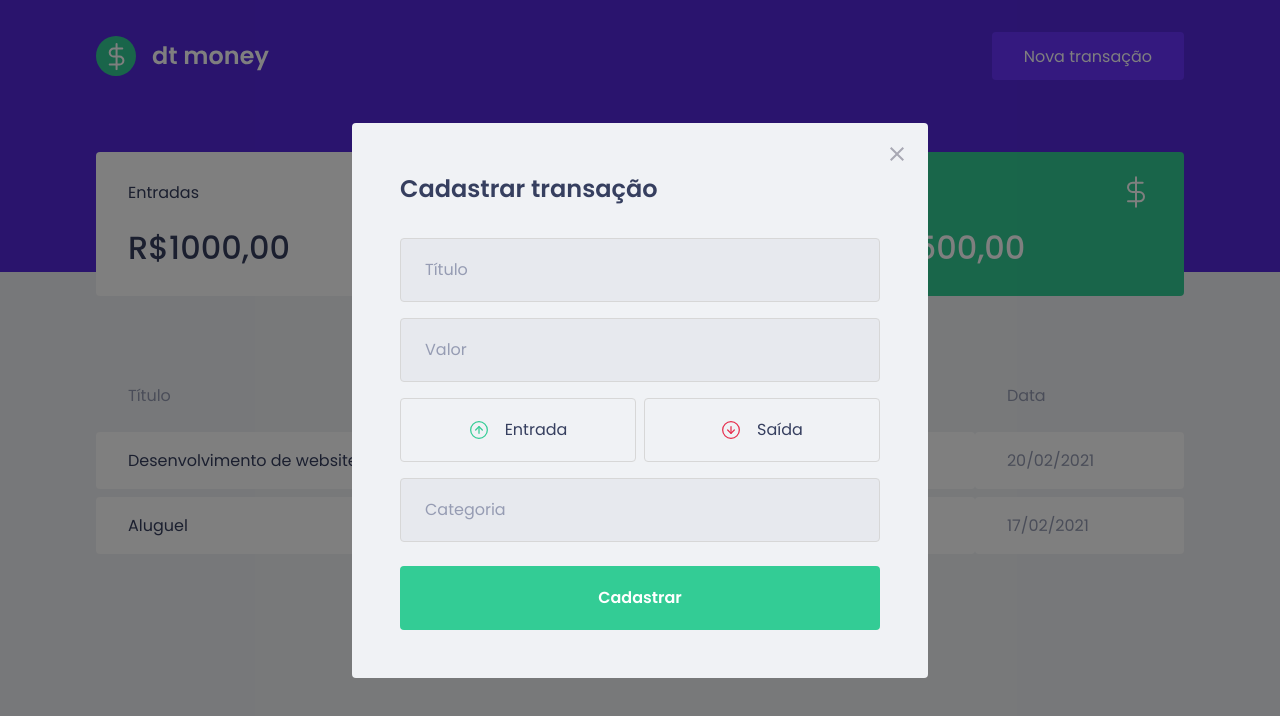
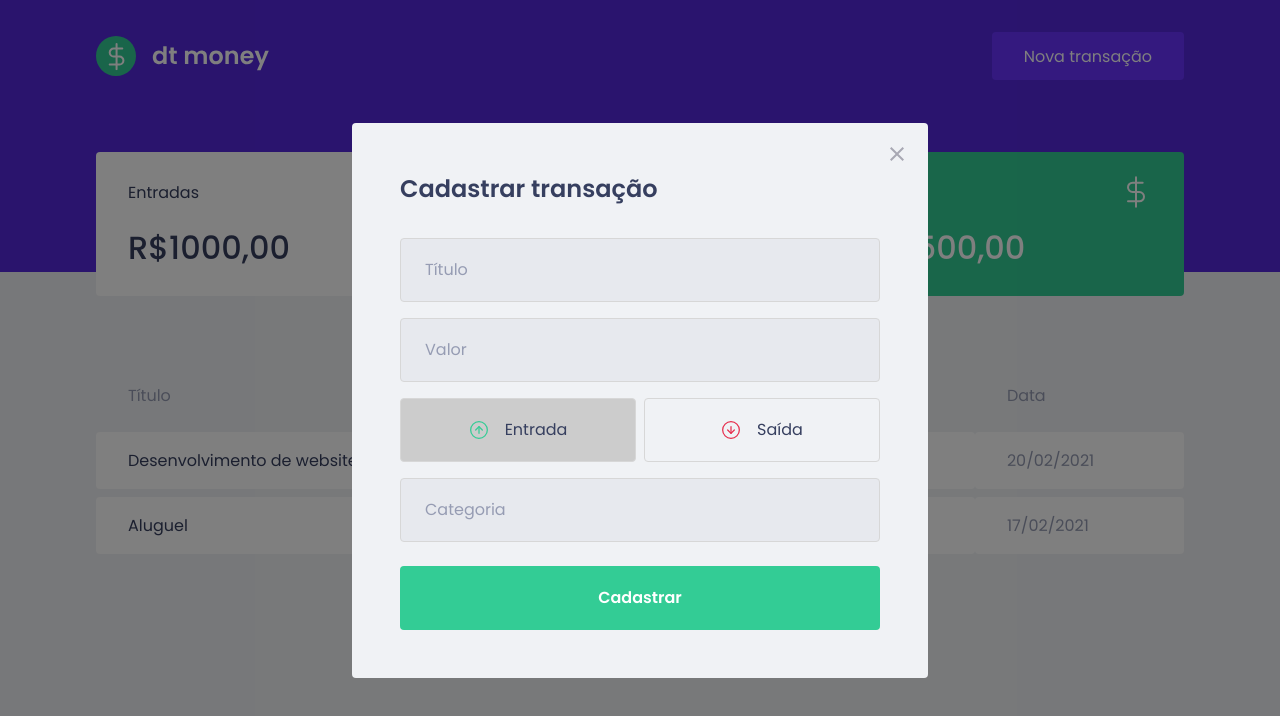
Before and after one commit to augustomarsola/02-dtmoney-ignite, a React (Create React App) app: page / in a window 1280 px wide. Both pictures are taken after a click on the button "Nova transação". Shown: the top 716 px of the page. Built offline with nearby package versions, Linux system fonts and the light colour scheme; no server answers; what miragejs would draw is missing.

Commit message:
📦 Radio Button styled

```diff
--- a/src/components/NewTransactionModal/index.tsx
+++ b/src/components/NewTransactionModal/index.tsx
@@ -1,8 +1,9 @@
+import { useState } from "react";
 import Modal from "react-modal";
 import closeImg from "../../assets/close.svg";
 import incomeImg from "../../assets/income.svg";
 import outcomeImg from "../../assets/outcome.svg";
-import { Container, TransactionalTypeContainer } from "./styles";
+import { Container, TransactionalTypeContainer, RadioBox } from "./styles";
 
 interface NewTransactionalModalProps {
   isOpen: boolean;
@@ -12,6 +13,8 @@
 Modal.setAppElement('#root');
 
 export function NewTransactionalModal({ isOpen, onRequestClose }: NewTransactionalModalProps) {
+  const [type, setType] = useState('deposit');
+
   return (
     <Modal
       isOpen={isOpen}
@@ -34,15 +37,23 @@
         <input type="number" placeholder="Valor" />
 
         <TransactionalTypeContainer>
-          <button type="button">
+          <RadioBox
+            type="button"
+            onClick={() => setType('deposit')}
+            isActive={type === 'deposit'}
+          >
             <img src={incomeImg} alt="Lançar Entrada" />
             <span>Entrada</span>
-          </button>
+          </RadioBox>
 
-          <button type="button">
+          <RadioBox
+            type="button"
+            onClick={() => setType('withdraw')}
+            isActive={type === 'withdraw'}
+          >
             <img src={outcomeImg} alt="Lançar Saída" />
             <span>Saída</span>
-          </button>
+          </RadioBox>
         </TransactionalTypeContainer>
 
         <input type="text" placeholder="Categoria" />
--- a/src/components/NewTransactionModal/styles.ts
+++ b/src/components/NewTransactionModal/styles.ts
@@ -51,15 +51,20 @@
   display: grid;
   grid-template-columns: 1fr 1fr;
   gap: .5rem;
+`;
 
-  button {
+interface RadioBoxProps {
+  isActive: boolean;
+}
+
+export const RadioBox = styled.button<RadioBoxProps>`
   display: flex;
   align-items: center;
   justify-content: center;
   height: 4rem;
   border: 1px solid #d7d7d7;
   border-radius: .25rem;
-    background: transparent;
+  background: ${(props) => props.isActive ? '#ccc' : 'transparent'};
   transition: border-color .2s;
 
   &:hover {
@@ -77,5 +82,4 @@
     font-size: 1rem;
     color: var(--text-title);
   }
-  }
 `;
```
Lines whose indentation alone changed are shown as unchanged.
